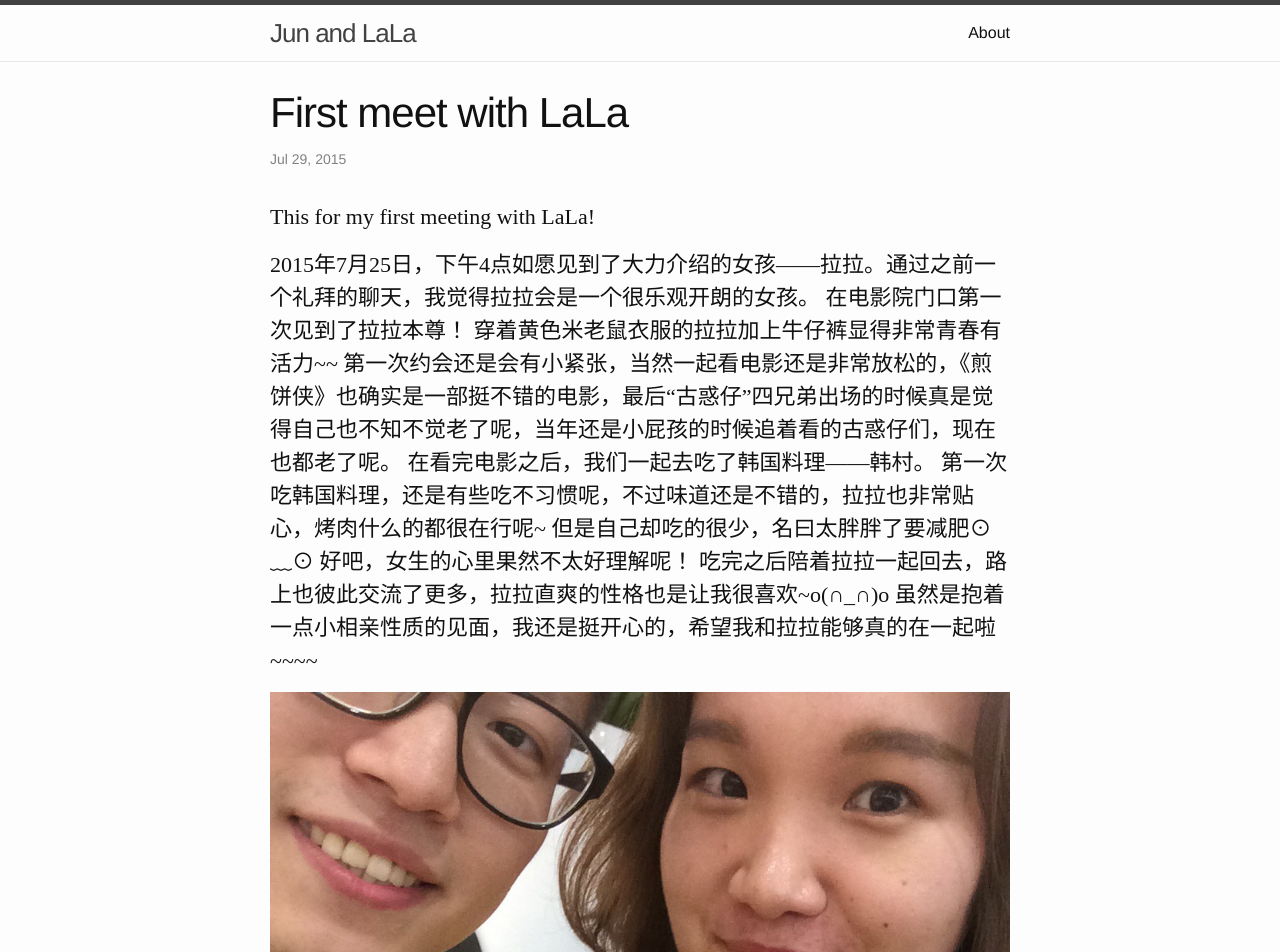
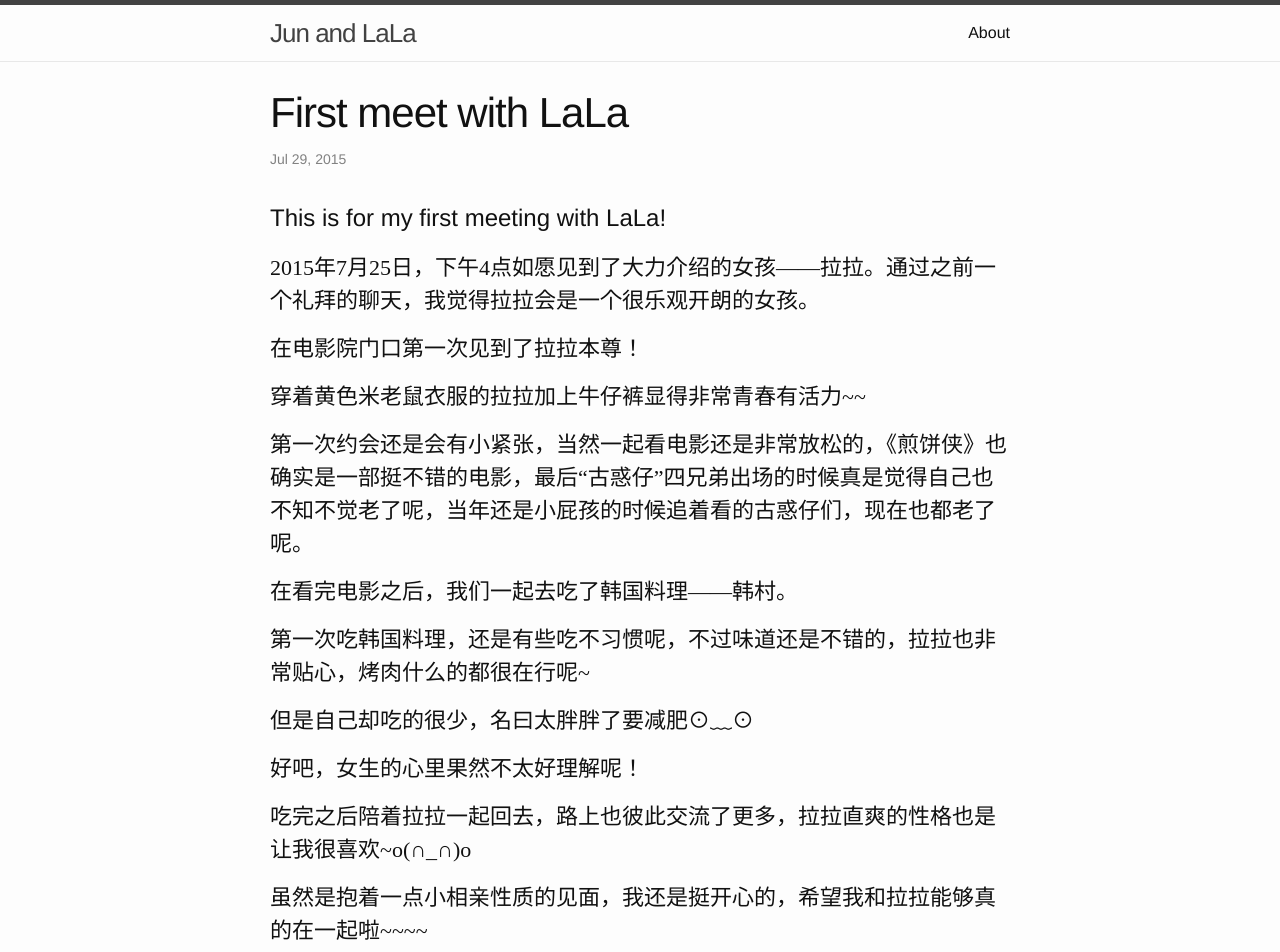
Before and after one commit to qianyongjun/blogForLala, a Jekyll site: the page built from _posts/2015-07-29-firstMeeting.markdown, in a window 1280 px wide. Shown: the top 952 px of the page. Built offline with Jekyll 4.4.1, drawn with Linux system fonts in a browser that asks for light colours; some of the changed text lies outside the part shown.

Commit message:
图片添加

```diff
--- a/_config.yml
+++ b/_config.yml
@@ -4,13 +4,11 @@
 email: 394900197@qq.com
 
 description: > # this means to ignore newlines until "baseurl:"
-  Write an awesome description for your new site here. You can edit this
-  line in _config.yml. It will appear in your document head meta (for
-  Google search results) and in your feed.xml site description.
-
+  This my first try to write down a blog for recording my daily life.
+  It is about my study on WEB and my story with Lala~
 baseurl: /blogForLala # the subpath of your site, e.g. /blog/
 
-url: "http://yourdomain.com" # the base hostname & protocol for your site
+url: "http://qianyongjun.github.io/blogForLala" # the base hostname & protocol for your site
 # twitter_username: qianyongjun
 github_username:  qianyongjun
 # Build settings
--- a/_posts/2015-07-29-firstMeeting.markdown
+++ b/_posts/2015-07-29-firstMeeting.markdown
@@ -5,14 +5,30 @@
 categories: mypost
 ---
 
- This for my first meeting with LaLa!
+#This is for my first meeting with LaLa!
 
 2015年7月25日，下午4点如愿见到了大力介绍的女孩——拉拉。通过之前一个礼拜的聊天，我觉得拉拉会是一个很乐观开朗的女孩。
-在电影院门口第一次见到了拉拉本尊！ 穿着黄色米老鼠衣服的拉拉加上牛仔裤显得非常青春有活力~~
+
+在电影院门口第一次见到了拉拉本尊！
+
+穿着黄色米老鼠衣服的拉拉加上牛仔裤显得非常青春有活力~~
+
 第一次约会还是会有小紧张，当然一起看电影还是非常放松的，《煎饼侠》也确实是一部挺不错的电影，最后“古惑仔”四兄弟出场的时候真是觉得自己也不知不觉老了呢，当年还是小屁孩的时候追着看的古惑仔们，现在也都老了呢。
+
 在看完电影之后，我们一起去吃了韩国料理——韩村。
-第一次吃韩国料理，还是有些吃不习惯呢，不过味道还是不错的，拉拉也非常贴心，烤肉什么的都很在行呢~ 但是自己却吃的很少，名曰太胖胖了要减肥⊙﹏⊙ 好吧，女生的心里果然不太好理解呢！
+
+第一次吃韩国料理，还是有些吃不习惯呢，不过味道还是不错的，拉拉也非常贴心，烤肉什么的都很在行呢~
+
+但是自己却吃的很少，名曰太胖胖了要减肥⊙﹏⊙
+
+好吧，女生的心里果然不太好理解呢！
+
 吃完之后陪着拉拉一起回去，路上也彼此交流了更多，拉拉直爽的性格也是让我很喜欢~o(∩_∩)o
+
 虽然是抱着一点小相亲性质的见面，我还是挺开心的，希望我和拉拉能够真的在一起啦~~~~
 
-![合影留念](/image/IMG_0706.jpg "我们留影喔")
+下面附上照片哈~
+
+![合影留念](../../../../image/IMG_0706.jpg "我们留影喔" )
+
+![美丽火烧云](../../../../image/IMG_0709.jpg "夜晚的美景!")
--- a/_sass/_layout.scss
+++ b/_sass/_layout.scss
@@ -236,6 +236,15 @@
 
     p{
         font-size:22px;
-        font-family:'Microsoft YaHei'
+        font-family:'Microsoft YaHei';
+
+        @include media-query($on-laptop) {
+            font-size: 18px;
+        }
+    }
+
+    img{
+        margin-bottom:20px;
+        width:70%;
     }
 }
```
